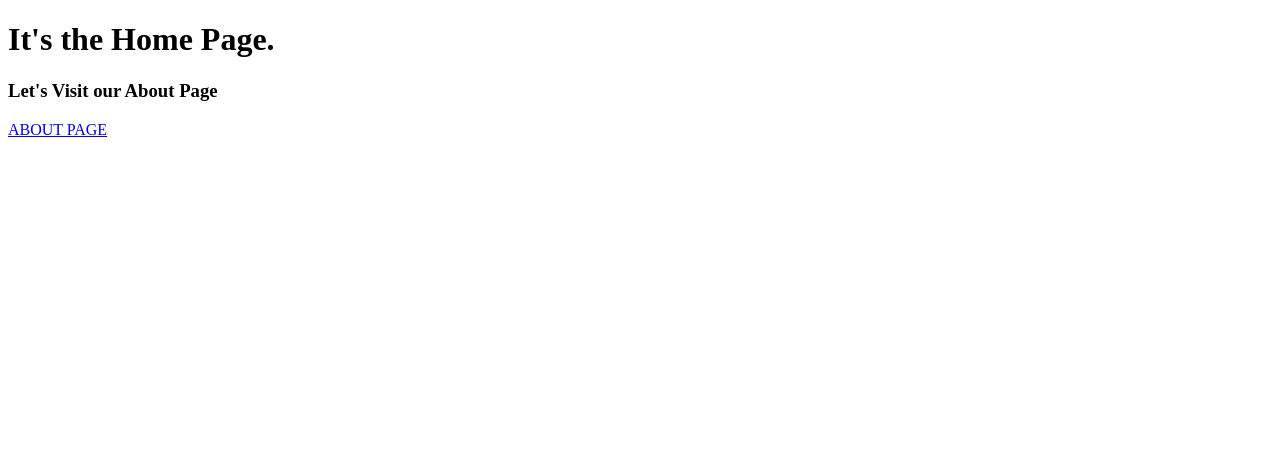
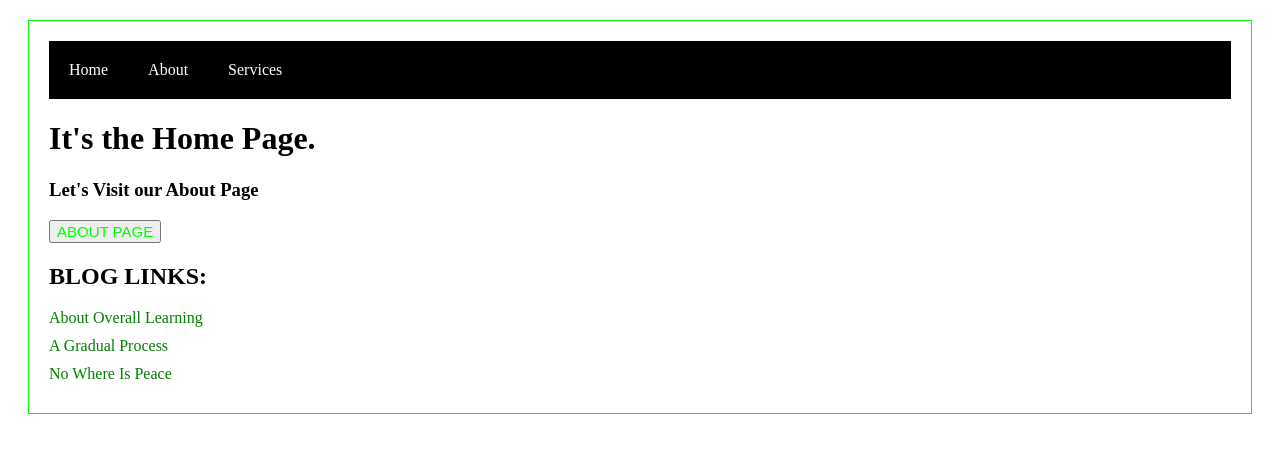
Before and after one commit to emmeiwhite/NextNextNext, a Next.js app: page / in a window 1280 px wide. Shown: the top 452 px of the page. Built offline with nearby package versions, Linux system fonts and the light colour scheme.

Commit message:
From Next.js/org

```diff
--- /dev/null
+++ b/components/GeneralLayout.js
@@ -0,0 +1,15 @@
+import Header from './Header';
+
+const commonCSS = {
+    margin:20,
+    padding:20,
+    border:"1px solid #00FF00"
+}
+const Layout = (props)=>(
+    <div style={commonCSS}>
+        <Header />
+        {props.children}
+    </div>
+)
+
+export default Layout;
--- /dev/null
+++ b/components/Header.js
@@ -0,0 +1,35 @@
+import Link from 'next/link';
+
+
+
+const headerDiv = {
+    margin:0,
+    padding:20,
+    background:'#000000',
+    marginBottom:20
+}
+
+const stylingLink = {
+   marginRight:40,
+   textDecoration:'none',
+   color:'white'
+}
+
+const Header = ()=>(
+        <div style={headerDiv}>
+            <Link href="/index">
+                <a style={stylingLink}>Home</a>
+            </Link>
+
+            <Link href="/about">
+                <a style={stylingLink}>About</a>
+            </Link>
+
+            <Link href="/service">
+                <a style={stylingLink}>Services</a>
+            </Link>
+        </div>
+
+)
+
+export default Header;
--- a/pages/index.js
+++ b/pages/index.js
@@ -1,18 +1,54 @@
-// console.log("HELLO EVERYBODY !!!");
 
+import Layout from '../components/GeneralLayout';
 import React,{Component} from 'react';
 import Link from 'next/link';
+
+// We'll use the query string to show our dynamic content
+
+const stylingList = {
+    listStyle:'none',
+    padding:0,
+    margin:0,
+    marginBottom:10,
+    fontSize:16,
+}
+
+const parentList = {
+    margin:0,
+    padding:0
+}
+
+const blogLinks = {
+    textDecoration:'none',
+    color:'green'
+}
+
+const PostLink = (props)=>(
+    <li style={stylingList}>
+        <Link as={`/p?title=${props.mask}`} href={`/post?title=${props.title}`}>
+            <a style={blogLinks}>{props.title}</a>
+        </Link>
+    </li>
+)
 
 class Home extends React.Component{
     render(){
         return(
-            <div>
-                <h1>It's the Home Page.</h1>
-                <h3>Let's Visit our About Page</h3>
-                <Link href="/about"  style={{color:"#00FF00",fontSize:15}}>
-                    <a>ABOUT PAGE</a>
-                </Link>
-            </div>
+            <Layout>
+                    <h1>It's the Home Page.</h1>
+                    <h3>Let's Visit our About Page</h3>
+
+                    <Link href="/about">
+                        <button  style={{color:"#00FF00",fontSize:15}}>ABOUT PAGE</button>
+                    </Link>
+
+                        <h2>BLOG LINKS:</h2>
+                        <ul style={parentList}>
+                            <PostLink mask="learning" title="About Overall Learning" />
+                            <PostLink mask="process" title="A Gradual Process" />
+                            <PostLink mask="peace" title="No Where Is Peace" />
+                        </ul>
+            </Layout>
         )
     }
 }
--- a/pages/service.js
+++ b/pages/service.js
@@ -1,7 +1,9 @@
+import Layout from '../components/GeneralLayout';
+
 export default ()=>(
-    <div>
+    <Layout>
         <h2 style={{color:'blue'}}>We live in the world of Abstraction</h2>
         <p>Man This is cooool</p>
         <p>Hi Anurudd</p>
-    </div>
+    </Layout>
 )
```
Also changed, not shown: package.json (+9 -11 lines), pages/about.js (+5 -2 lines), pages/post.js (added, +38 -0 lines), 1 other file (tests, documents, lock files or other folders).
